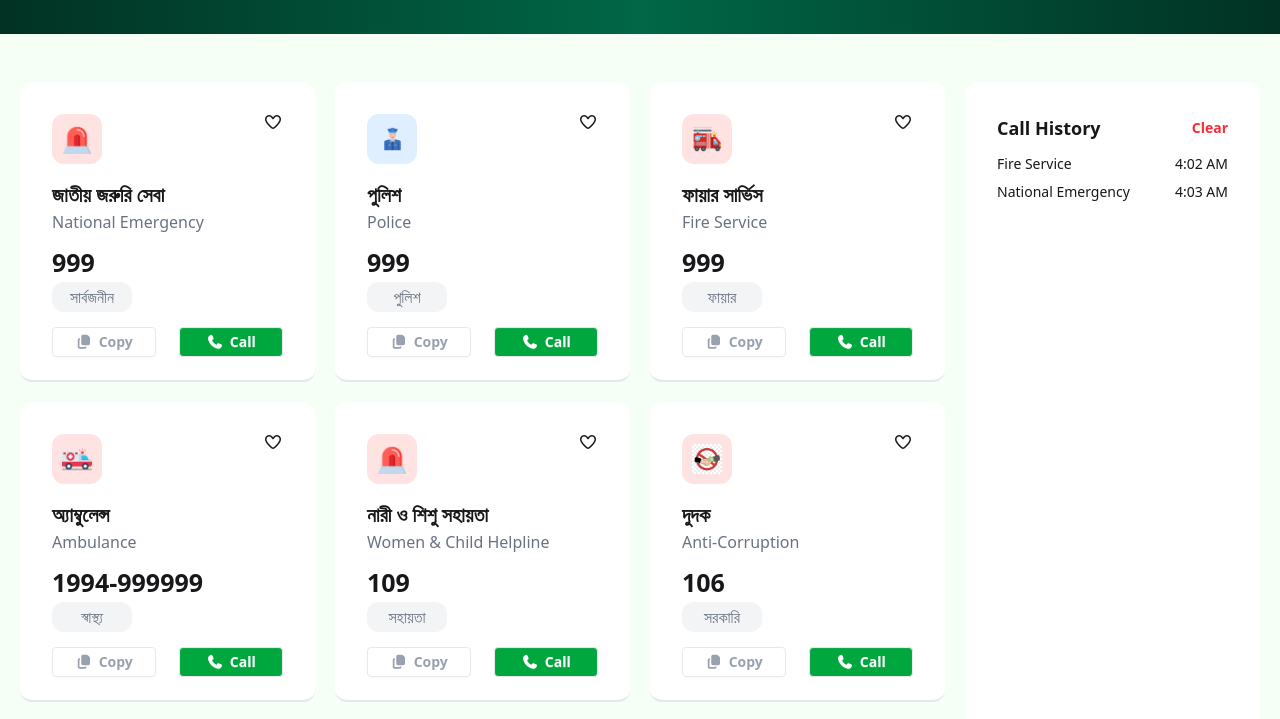
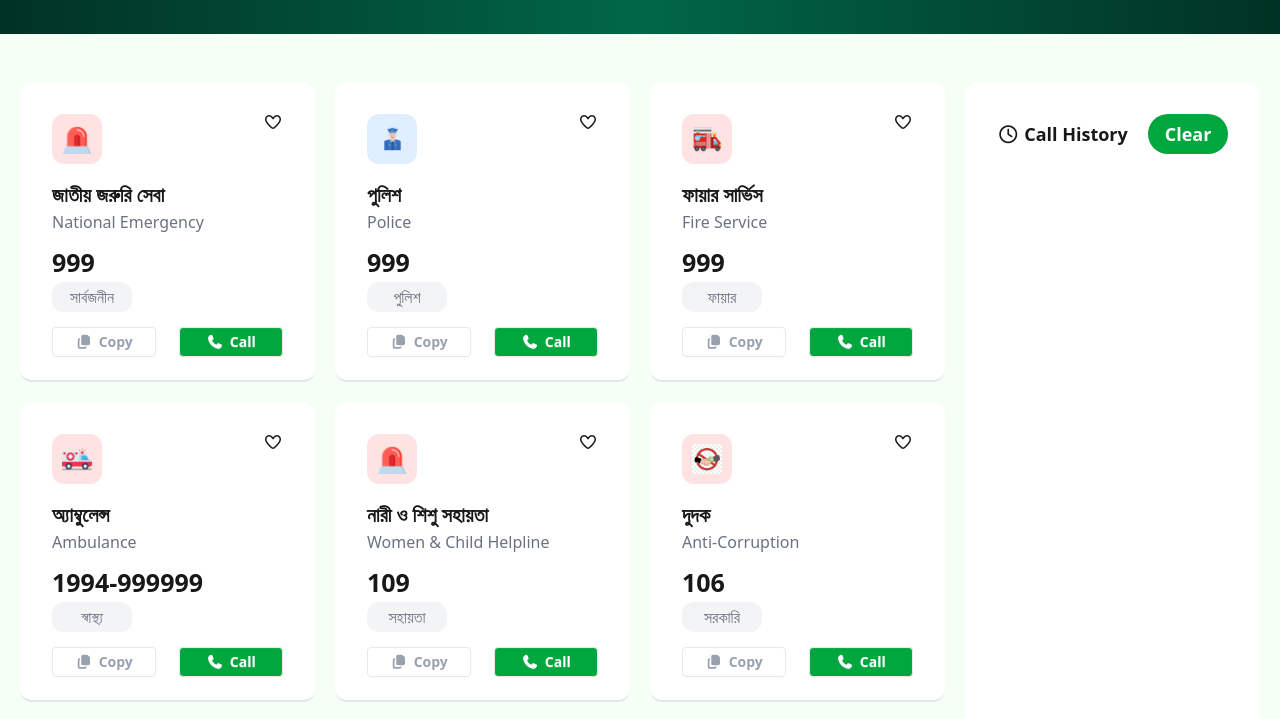
Before and after one commit to borhankabirshahin/assintment-5, a plain HTML site: page index.html in a window 1280 px wide. Shown: the part 306-1025 px from the top of the page. Drawn offline with nearby package versions, Linux system fonts and the light colour scheme.

Commit message:
added an call history section

```diff
--- a/index.html
+++ b/index.html
@@ -47,7 +47,7 @@
           <div
             class="w-[120px] h-[50px] rounded-[100px] bg-[#00A63E] text-white flex items-center justify-center"
           >
-            <span>2 </span> <span class="m-1"> Copy</span>
+            <span>0 </span> <span class="m-1"> Copy</span>
           </div>
         </div>
       </div>
@@ -421,22 +421,18 @@
         <!-- Right Div Call History -->
         <div class="right-div col-span-1 mt-[48px]">
           <div
-            class="border-b-2 border-gray-200 bg-white h-[500px] w-[450px] md:w-full md:h-full rounded-xl md:gap-2 p-[32px]"
+            class="border-b-2 border-gray-200 bg-white h-[500px] w-[385px] md:w-full md:h-full rounded-xl md:gap-2 p-[32px]"
           >
-            <h2 class="text-lg font-bold flex justify-between items-center">
-              Call History
-              <button class="text-red-500 text-sm">Clear</button>
-            </h2>
-            <ul class="mt-3 space-y-2 text-sm">
-              <li class="flex justify-between">
-                <span>Fire Service</span>
-                <span>4:02 AM</span>
-              </li>
-              <li class="flex justify-between">
-                <span>National Emergency</span>
-                <span>4:03 AM</span>
-              </li>
-            </ul>
+            <div class="text-lg font-bold flex justify-between items-center">
+              <div>
+                <h1><i class="fa-regular fa-clock"></i> Call History</h1>
+              </div>
+              <button
+                class="rounded-3xl text-white bg-[#00A63E] h-[40px] w-[80px]"
+              >
+                Clear
+              </button>
+            </div>
           </div>
         </div>
       </div>
```
